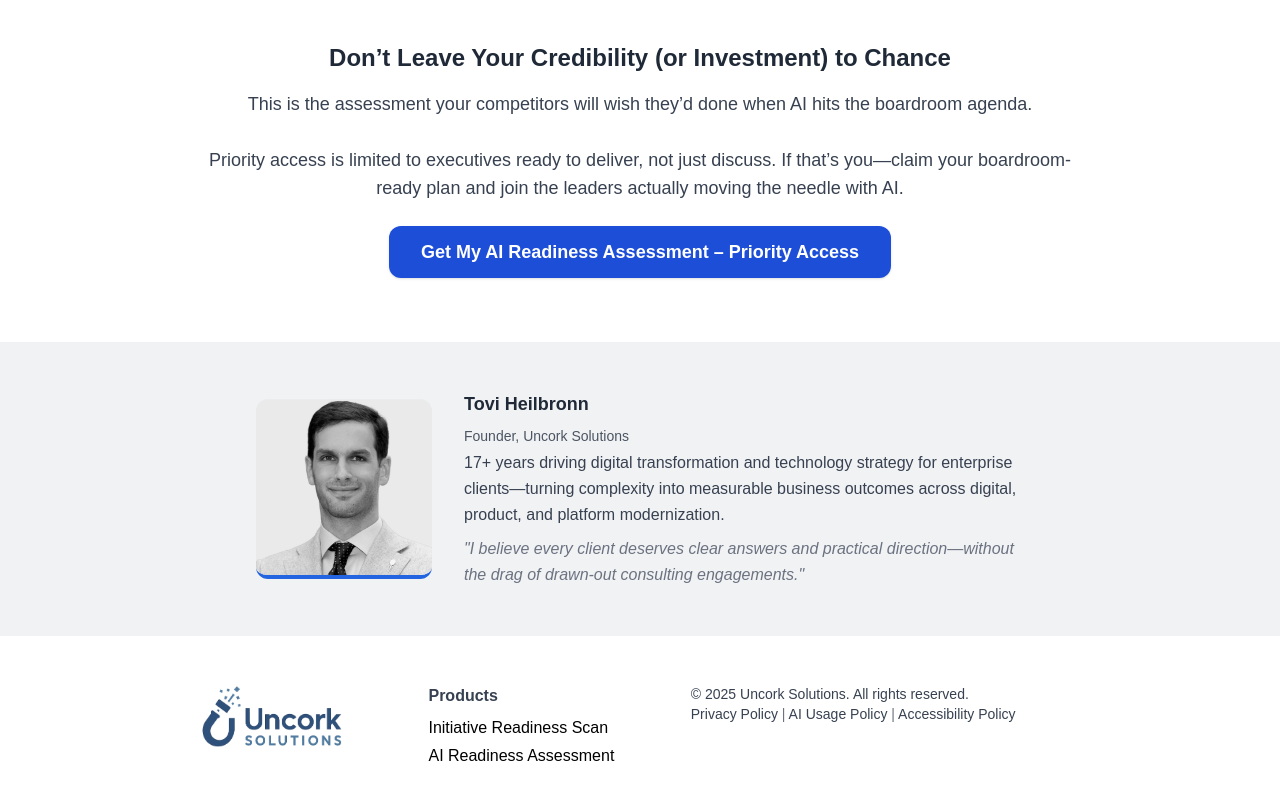
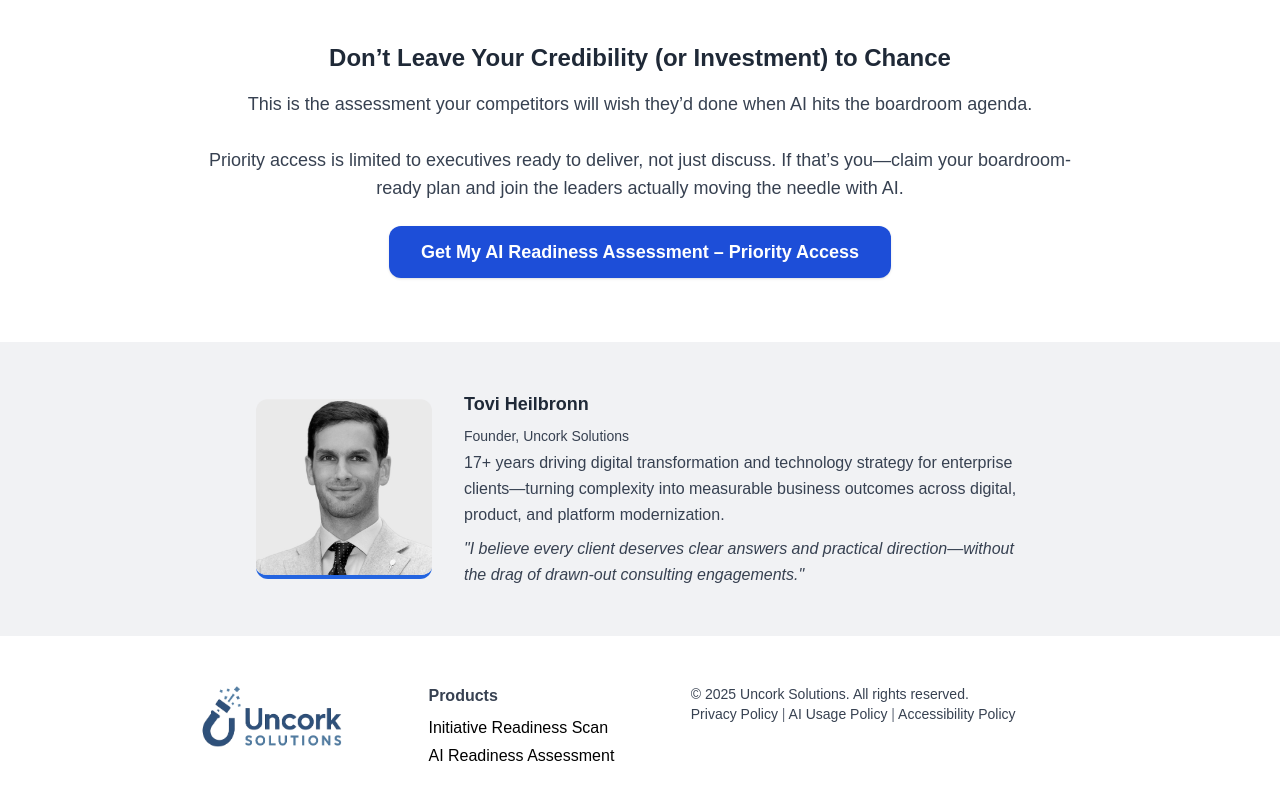
Before and after one commit to toviuncorksolutions/uncorksolutions-site, a Next.js app: page /ai-readiness-assessment in a window 1280 px wide. Shown: the part 4902-5702 px from the top of the page. Built offline with nearby package versions, Linux system fonts and the light colour scheme; no server answers; a web font is replaced by a local one.

Commit message:
Founder section contrast issue

```diff
--- a/components/AiReadinessAssessmentFounderSection.js
+++ b/components/AiReadinessAssessmentFounderSection.js
@@ -21,13 +21,13 @@ export default function AiReadinessAssessmentFounderSection() {
         </div>
         <div>
           <h3 className="text-lg font-semibold mb-2">Tovi Heilbronn</h3>
-          <div className="text-sm text-gray-600 mb-1">Founder, Uncork Solutions</div>
+          <div className="text-sm text-gray-700 mb-1">Founder, Uncork Solutions</div>
           <p className="text-gray-700 leading-relaxed">
             17+ years driving digital transformation and technology strategy for enterprise
             clients—turning complexity into measurable business outcomes across digital, product,
             and platform modernization.
             <br />
-            <span className="block mt-2 text-gray-500 italic">
+            <span className="block mt-2 text-gray-700 italic">
               &quot;I believe every client deserves clear answers and practical direction—without
               the drag of drawn-out consulting engagements.&quot;
             </span>
```
